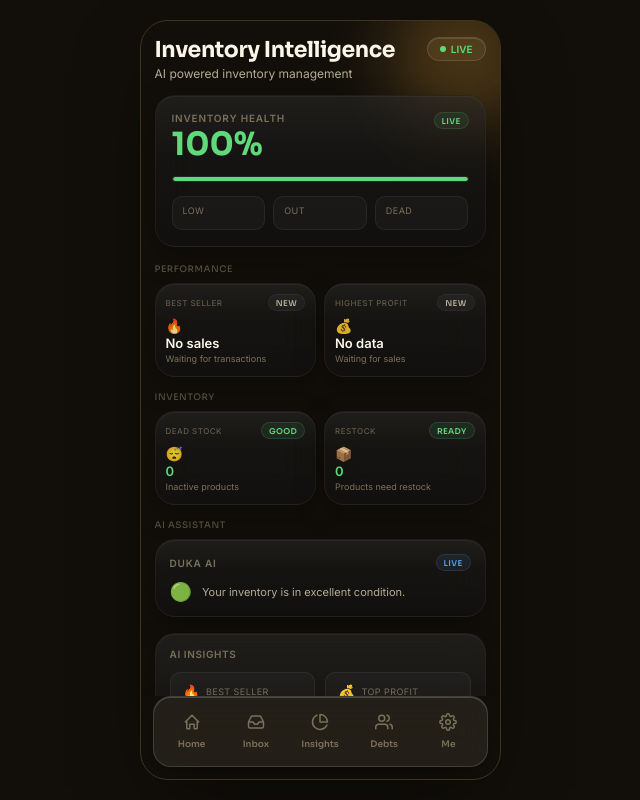
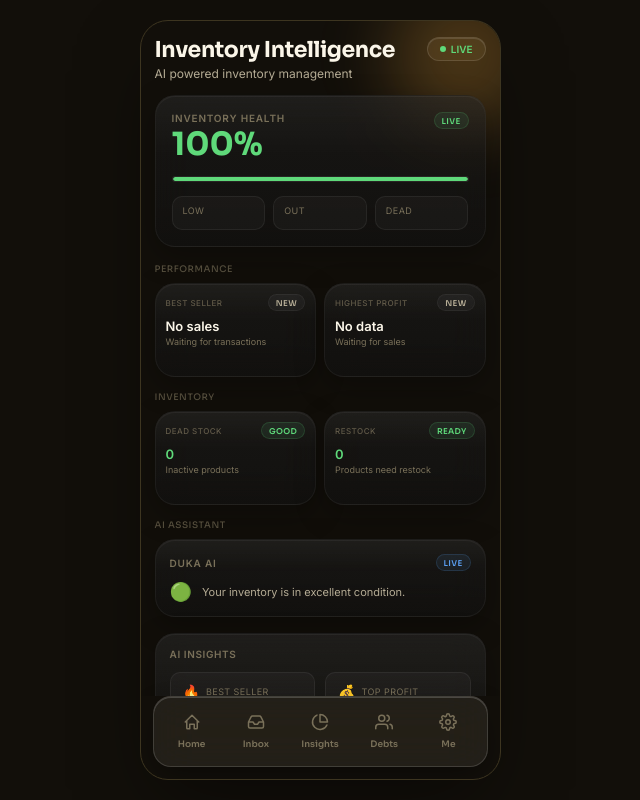
Before and after one commit to bred9702-svg/Duka-app-fin, a React (Vite) app: page /inventory in a window 1280 px wide. Shown: the whole page, without its empty margins (320-960 px from the left). Built offline with nearby package versions, Linux system fonts and the light colour scheme; no server answers; the database is empty.

Commit message:
Update CardBody.jsx

```diff
--- a/src/components/ui/CardBody.jsx
+++ b/src/components/ui/CardBody.jsx
@@ -1,5 +1,4 @@
 export default function CardBody({
-  icon,
   value,
   subtitle,
   valueColor = 'var(--text-hi)',
@@ -11,18 +10,9 @@ export default function CardBody({
         flexDirection: 'column',
         gap: 3,
         flex: 1,
+        justifyContent: 'flex-end',
       }}
     >
-      <div
-        style={{
-          fontSize: 14,
-          lineHeight: 1,
-          opacity: 0.85,
-        }}
-      >
-        {icon}
-      </div>
-
       <div
         style={{
           fontSize: 13,
```
